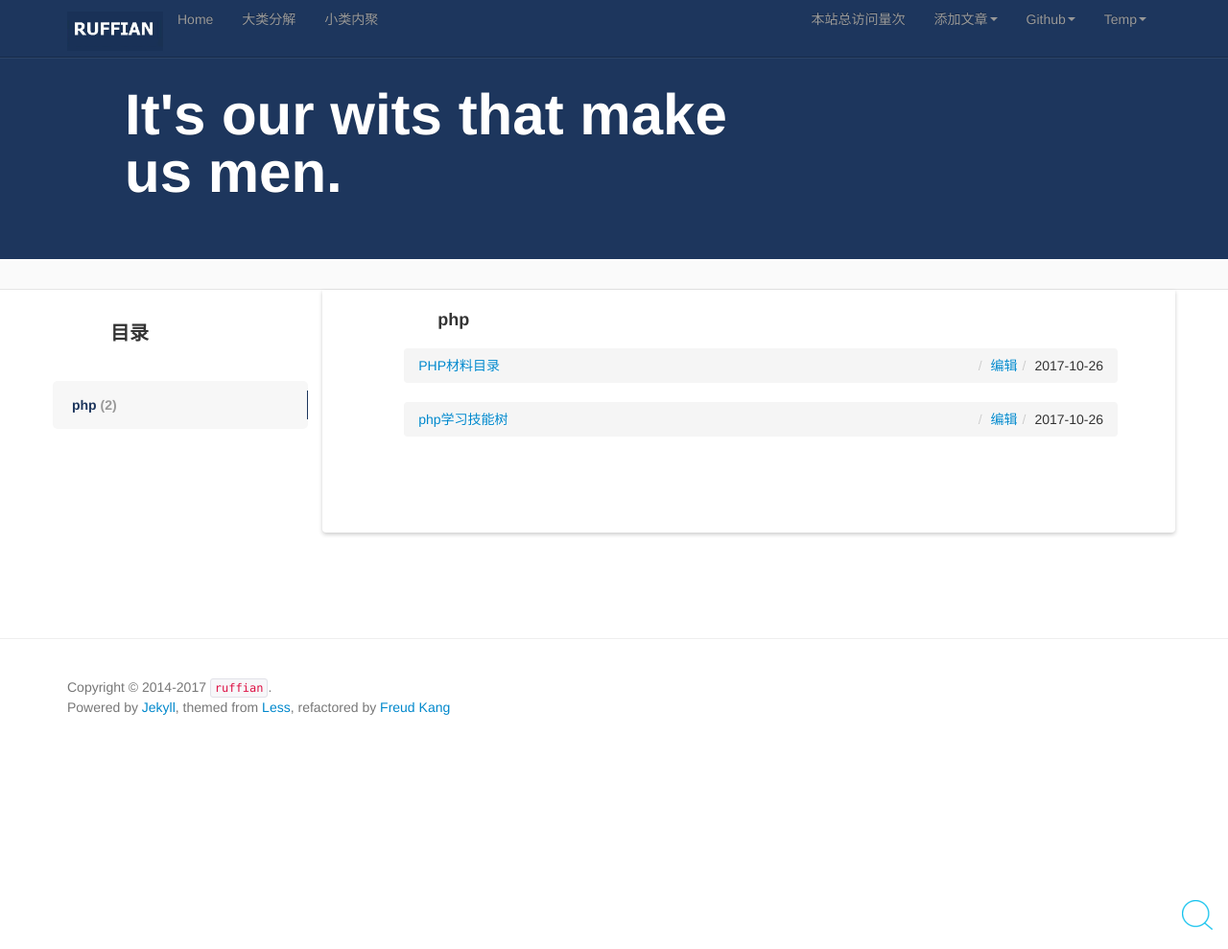
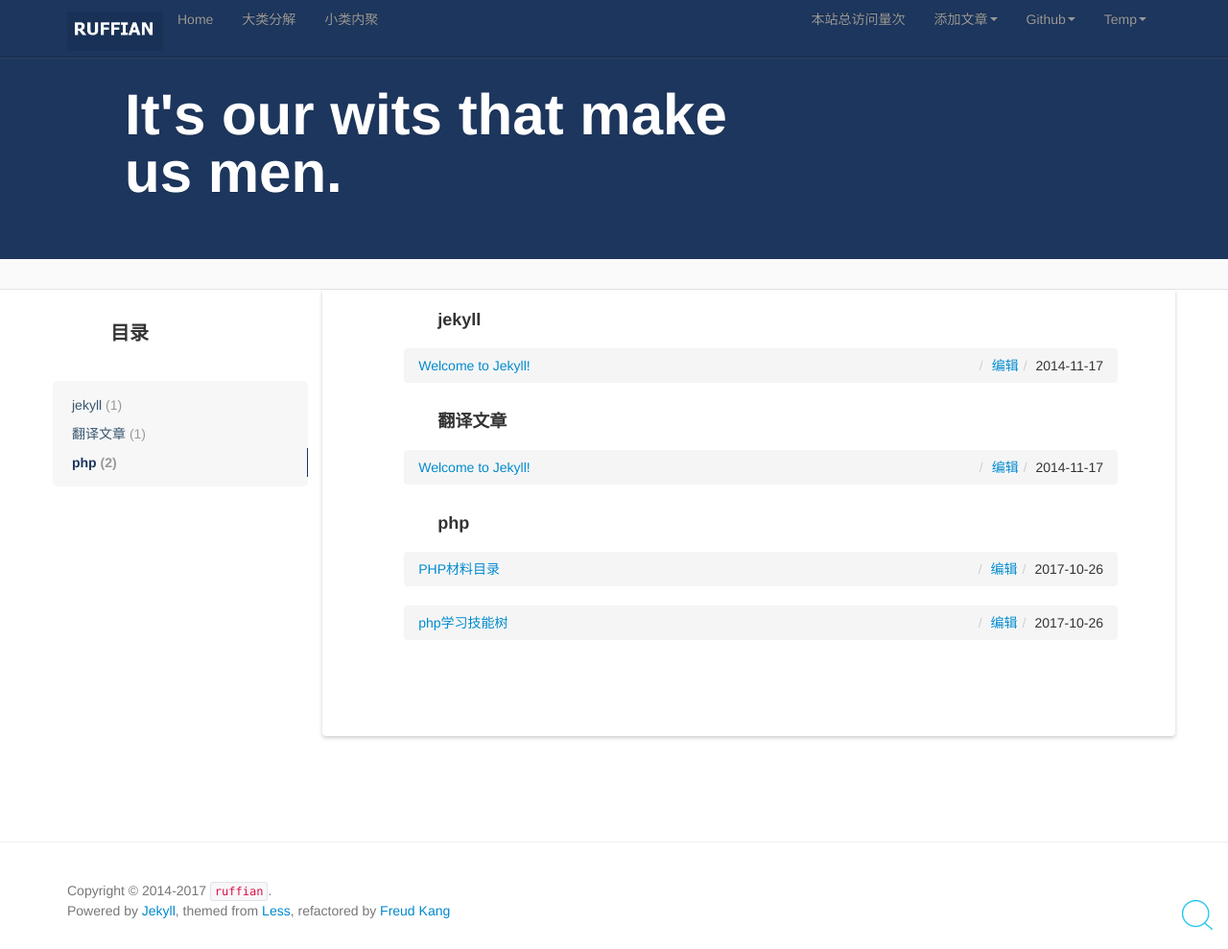
Before and after one commit to ruffiant/weibo, a Jekyll site: the page built from categories/index.html, in a window 1280 px wide and 989 px high. Shown: the whole window at 96% size. Built offline with Jekyll 4.4.1, drawn with Linux system fonts in a browser that asks for light colours; nearby versions of some CDN libraries; comment, search, counter and statistics services are not loaded; part of the change alters nothing that is shown.

Commit message:
img 修改

```diff
--- /dev/null
+++ b/_posts/2014-11-17-welcome-to-jekyll.md
@@ -0,0 +1,32 @@
+---
+layout: post
+title:  "Welcome to Jekyll!"
+date:   2014-11-17 13:31:01 +0800
+categories: [jekyll,翻译文章]
+tag: jekyll
+
+---
+
+* content
+{:toc}
+
+
+First POST build by Jekyll.
+
+
+诫子书				{#zhugeliang}
+------------------------
+
+![诫子书]({{ '/styles/images/jiezishu.jpg' | prepend: site.baseurl  }})
+
+
+[诸葛亮](#)
+
+
+夫君子之行，静以修身，俭以养德。非淡泊(澹泊)无以明志，非宁静无以致远。夫学须静也，才须学也。非学无以广才，非志无以成学。淫慢则不能励精，险躁则不能冶性。
+年与时驰，意与日去，遂成枯落，多不接世，悲守穷庐，将复何及！
+
+
+[jekyll]:      http://jekyllrb.com
+[jekyll-gh]:   https://github.com/jekyll/jekyll
+[jekyll-help]: https://github.com/jekyll/jekyll-help
--- a/styles/js/markdown.js
+++ b/styles/js/markdown.js
@@ -98,7 +98,7 @@ var w_content=function(){
     $("#editor").insertAtCaret(html_str);
 }
 var w_image=function(){
-    var html_str="{{ '/styles/images/jiezishu.jpg' | prepend: site.baseurl  }}";
+    var html_str="![html_str]({{ '/styles/images/' | prepend: site.baseurl  }})";
     $("#editor").insertAtCaret(html_str);
 }
 //有序表
@@ -130,7 +130,8 @@ var write_line=function(){
 //接着链接的网址
 //选择性地接着 title 内容，可以用单引号、双引号或是括弧包着
 var w_herf=function(){
-    var html_str='[题目](html_str "备注")';
+   // var html_str='[题目](html_str "备注")';
+    var html_str='[html_str]({{ '/styles/book/' | prepend: site.baseurl  }} "备注")';
     $("#editor").insertAtCaret(html_str);
 }
 var w_em=function(){
```
Also changed, not shown: _posts/2017-9-26-PHP材料目录.md (line endings or trailing spaces), 4 other files.
